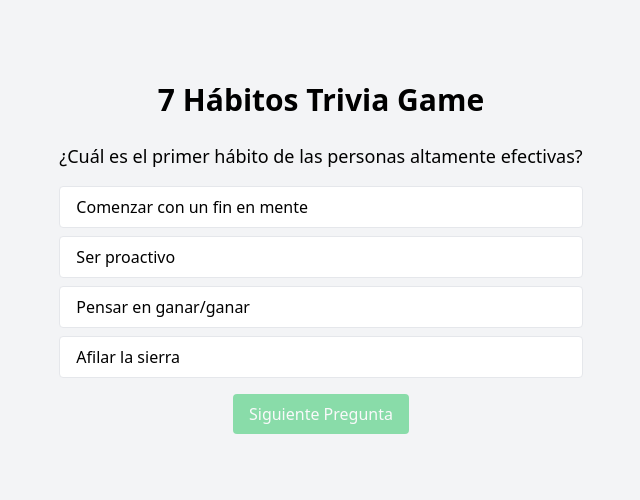
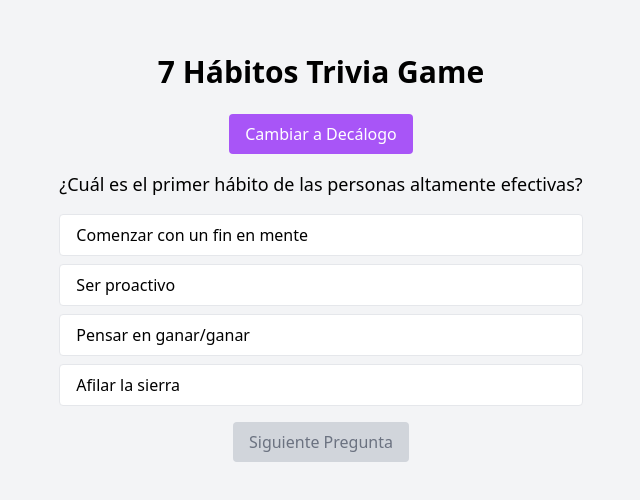
Before and after one commit to 0siel/seven-habits, a React (Vite) app: page /game in a window 1280 px wide. Shown: the part 142-642 px from the top of the page, without its empty margins (319-959 px from the left). Built offline with nearby package versions, Linux system fonts and the light colour scheme.

Commit message:
Decalogo works

```diff
--- a/src/components/GameScreen.jsx
+++ b/src/components/GameScreen.jsx
@@ -102,22 +102,129 @@ const triviaQuestions = [
   },
 ];
 
+const decalogoQuestions = [
+  {
+    question:
+      "¿Qué principio del Decálogo implica poner cada cosa en su lugar?",
+    options: ["Orden", "Limpieza", "Puntualidad", "Responsabilidad"],
+    answer: "Orden",
+  },
+  {
+    question:
+      "¿Qué principio destaca que la limpieza exterior refleja la limpieza interior?",
+    options: [
+      "Limpieza",
+      "Honradez",
+      "Deseo de superación",
+      "Gusto por el trabajo",
+    ],
+    answer: "Limpieza",
+  },
+  {
+    question:
+      "¿Qué principio relaciona la puntualidad con el respeto hacia los demás?",
+    options: [
+      "Puntualidad",
+      "Orden",
+      "Respeto al derecho de los demás",
+      "Responsabilidad",
+    ],
+    answer: "Puntualidad",
+  },
+  {
+    question: "¿Cómo definen los anglosajones el principio de responsabilidad?",
+    options: [
+      "Habilidad de responder",
+      "Hacer la tarea",
+      "Cumplir promesas",
+      "Ser puntual",
+    ],
+    answer: "Habilidad de responder",
+  },
+  {
+    question:
+      "¿Qué principio promueve competir contra uno mismo para superarse?",
+    options: [
+      "Deseo de superación",
+      "Honradez",
+      "Gusto por el trabajo",
+      "Ahorro e inversión",
+    ],
+    answer: "Deseo de superación",
+  },
+  {
+    question: "¿Qué principio se define como no tener dos agendas?",
+    options: [
+      "Honradez",
+      "Limpieza",
+      "Respeto a la ley y los reglamentos",
+      "Orden",
+    ],
+    answer: "Honradez",
+  },
+  {
+    question: "¿Qué frase famosa dijo Benito Juárez sobre el respeto?",
+    options: [
+      "El respeto al derecho ajeno es la paz",
+      "Haz lo que más te gusta",
+      "A la hora exacta",
+      "Habilidad de responder",
+    ],
+    answer: "El respeto al derecho ajeno es la paz",
+  },
+  {
+    question:
+      "¿Qué principio destaca la importancia de cumplir con reglas claras?",
+    options: [
+      "Respeto a la ley y los reglamentos",
+      "Orden",
+      "Limpieza",
+      "Honradez",
+    ],
+    answer: "Respeto a la ley y los reglamentos",
+  },
+  {
+    question:
+      "¿Qué principio menciona que nadie alcanza el éxito sin disfrutar lo que hace?",
+    options: [
+      "Gusto por el trabajo",
+      "Deseo de superación",
+      "Puntualidad",
+      "Ahorro e inversión",
+    ],
+    answer: "Gusto por el trabajo",
+  },
+  {
+    question: "¿Qué principio fomenta hábitos de ahorro e inversión?",
+    options: [
+      "Ahorro e inversión",
+      "Deseo de superación",
+      "Responsabilidad",
+      "Limpieza",
+    ],
+    answer: "Ahorro e inversión",
+  },
+];
+
 function GameScreen() {
   const [currentQuestionIndex, setCurrentQuestionIndex] = useState(0);
   const [selectedOption, setSelectedOption] = useState(null);
   const [score, setScore] = useState(0);
   const [showScore, setShowScore] = useState(false);
+  const [isDecalogo, setIsDecalogo] = useState(false);
+
+  const questions = isDecalogo ? decalogoQuestions : triviaQuestions;
 
   const handleOptionClick = (option) => {
     setSelectedOption(option);
   };
 
   const handleNextQuestion = () => {
-    if (selectedOption === triviaQuestions[currentQuestionIndex].answer) {
+    if (selectedOption === questions[currentQuestionIndex].answer) {
       setScore(score + 1);
     }
     setSelectedOption(null);
-    if (currentQuestionIndex + 1 < triviaQuestions.length) {
+    if (currentQuestionIndex + 1 < questions.length) {
       setCurrentQuestionIndex(currentQuestionIndex + 1);
     } else {
       setShowScore(true);
@@ -131,13 +238,26 @@ function GameScreen() {
     setShowScore(false);
   };
 
+  const toggleQuiz = () => {
+    setIsDecalogo(!isDecalogo);
+    handleRestart();
+  };
+
   return (
     <div className="flex flex-col items-center justify-center min-h-screen bg-gray-100 text-center p-4">
-      <h1 className="text-3xl font-bold mb-6">7 Hábitos Trivia Game</h1>
+      <h1 className="text-3xl font-bold mb-6">
+        {isDecalogo ? "Decálogo Trivia Game" : "7 Hábitos Trivia Game"}
+      </h1>
+      <button
+        onClick={toggleQuiz}
+        className="px-4 py-2 mb-4 bg-purple-500 text-white rounded hover:bg-purple-600"
+      >
+        {isDecalogo ? "Cambiar a 7 Hábitos" : "Cambiar a Decálogo"}
+      </button>
       {showScore ? (
         <div>
           <p className="text-lg font-medium mb-4">
-            ¡Obtuviste {score} de {triviaQuestions.length} puntos!
+            ¡Obtuviste {score} de {questions.length} puntos!
           </p>
           <button
             onClick={handleRestart}
@@ -149,11 +269,10 @@ function GameScreen() {
       ) : (
         <div>
           <p className="text-lg font-medium mb-4">
-            {triviaQuestions[currentQuestionIndex].question}
+            {questions[currentQuestionIndex].question}
           </p>
           <div className="flex flex-col gap-2 mb-4">
-            {triviaQuestions[currentQuestionIndex].options.map(
-              (option, index) => (
+            {questions[currentQuestionIndex].options.map((option, index) => (
               <button
                 key={index}
                 onClick={() => handleOptionClick(option)}
@@ -165,16 +284,19 @@ function GameScreen() {
               >
                 {option}
               </button>
-              )
-            )}
+            ))}
           </div>
           <button
             onClick={handleNextQuestion}
-            className="px-4 py-2 bg-green-500 text-white rounded hover:bg-green-600 disabled:opacity-50"
             disabled={!selectedOption}
+            className={`px-4 py-2 rounded ${
+              selectedOption
+                ? "bg-green-500 text-white hover:bg-green-600"
+                : "bg-gray-300 text-gray-500 cursor-not-allowed"
+            }`}
           >
-            {currentQuestionIndex + 1 === triviaQuestions.length
-              ? "Finalizar"
+            {currentQuestionIndex + 1 === questions.length
+              ? "Ver Resultados"
               : "Siguiente Pregunta"}
           </button>
         </div>
```
Lines whose indentation alone changed are shown as unchanged.
